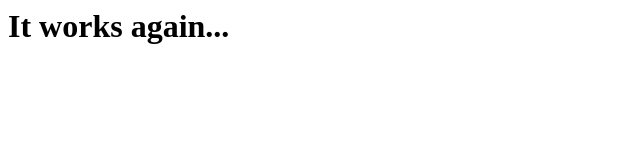
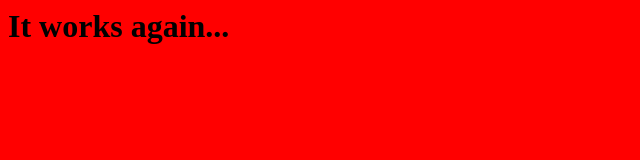
Before and after one commit to dpetrova93/dpetrova93.github.io, a plain HTML site: page index.html in a window 1280 px wide. Shown: the whole page, without its empty margins (0-640 px from the left). Drawn offline with Linux system fonts and the light colour scheme.

Commit message:
Update index.html

```diff
--- a/index.html
+++ b/index.html
@@ -1 +1,6 @@
-<h1>It works again...</h1>
+<head>
+    <link href="style.css" rel="stylesheet">
+</head>
+<body>
+    <h1>It works again...</h1>
+</body>
```
